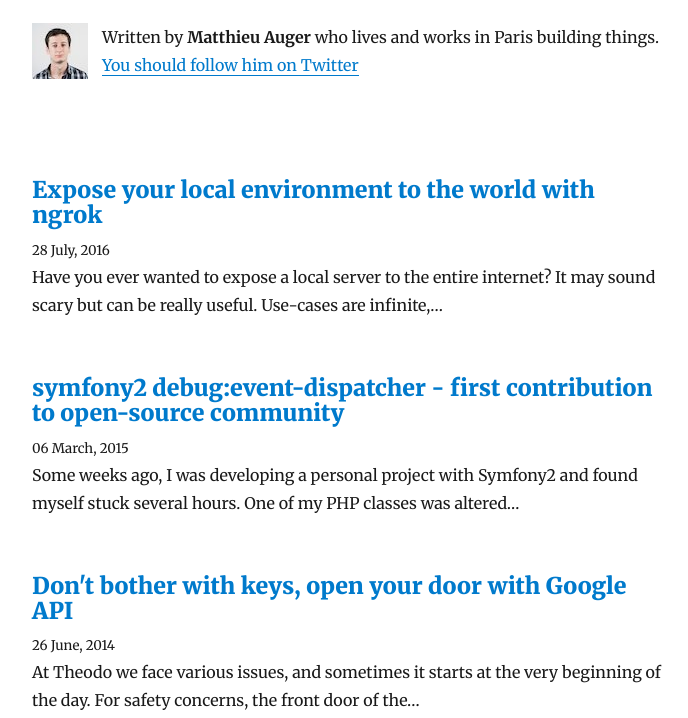
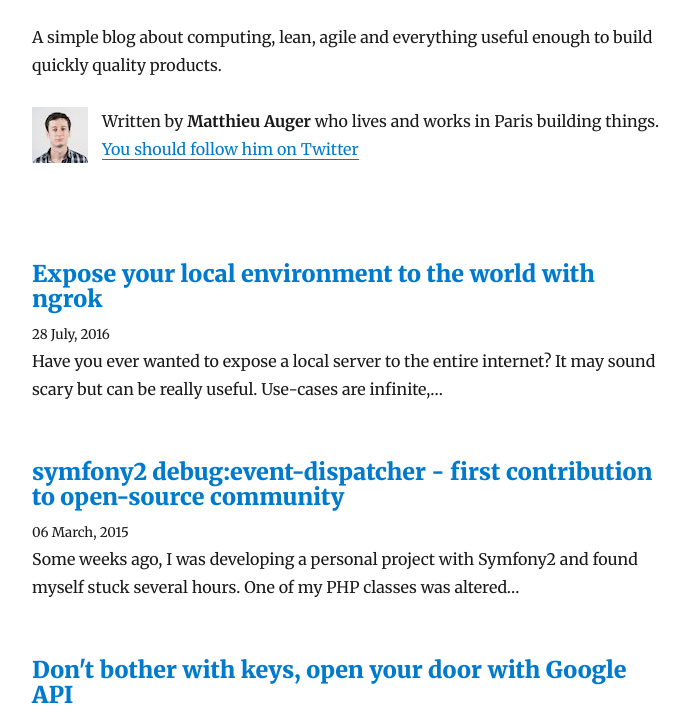
Before and after one commit to matthieuauger/my-blog, a Gatsby site: page / in a window 1280 px wide. Shown: the part 131-849 px from the top of the page, without its empty margins (293-981 px from the left). Built offline with nearby package versions, Linux system fonts and the light colour scheme; Gatsby itself is replaced by a stand-in of ours; some packages are replaced by stand-ins of ours.

Commit message:
:bulb: Show what is this blog

```diff
--- a/src/components/Bio.js
+++ b/src/components/Bio.js
@@ -10,6 +10,10 @@ import { rhythm } from '../utils/typography'
 class Bio extends React.Component {
   render() {
     return (
+      <>
+        <p>
+          A simple blog about computing, lean, agile and everything useful enough to build quickly quality products.
+        </p>
         <div
           style={{
             display: 'flex',
@@ -33,6 +37,7 @@ class Bio extends React.Component {
             </a>
           </p>
         </div>
+      </>
     )
   }
 }
```
Lines whose indentation alone changed are shown as unchanged.
